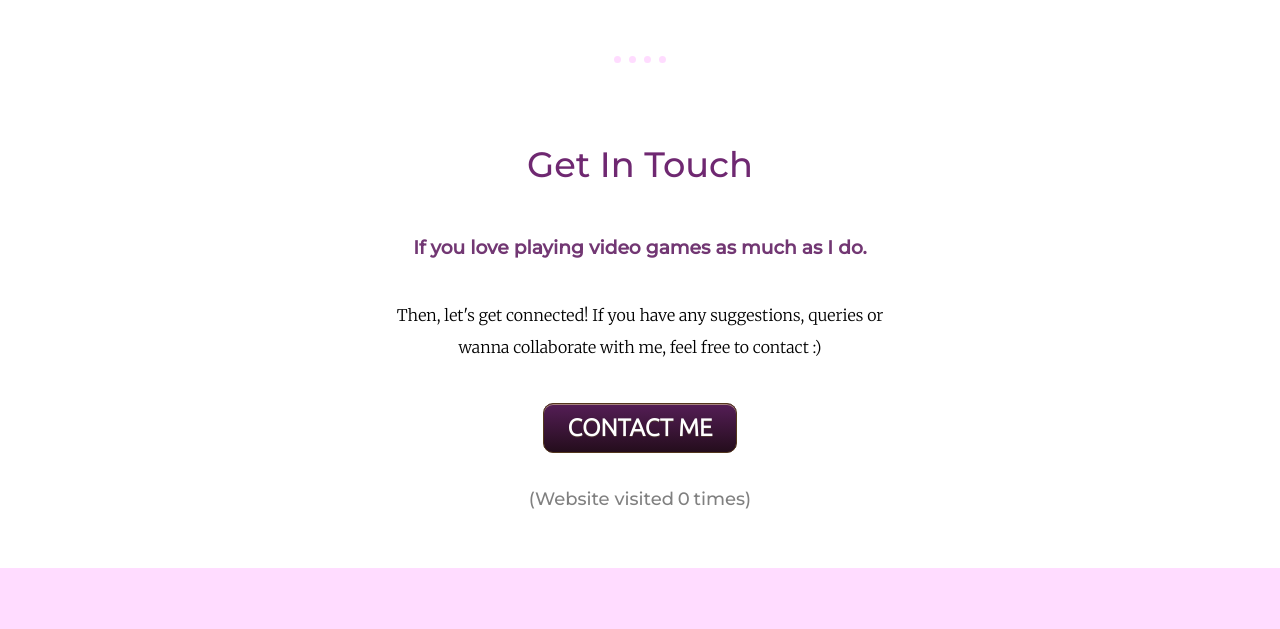
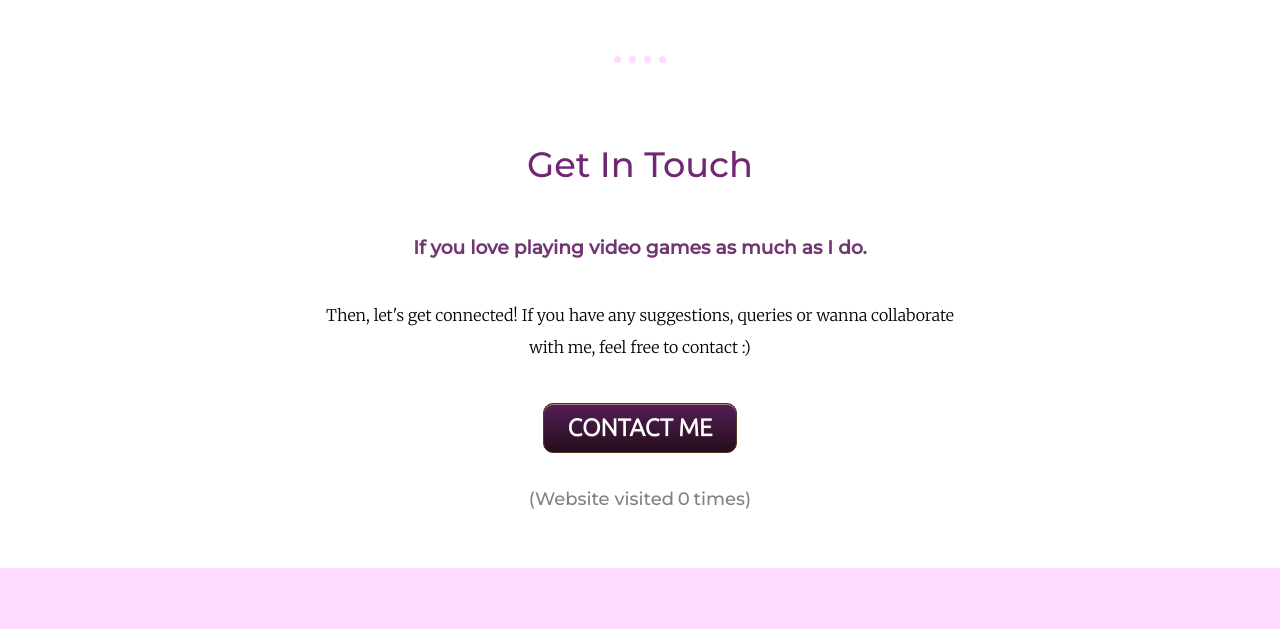
Before and after one commit to ujjwalsgupta/My-Website, a plain HTML site: page index.html in a window 1280 px wide. Shown: the part 2372-3001 px from the top of the page. Drawn offline with Linux system fonts and the light colour scheme; no server answers.

Commit message:
Update styles.css

```diff
--- a/styles.css
+++ b/styles.css
@@ -210,7 +210,7 @@ h3 {
 
 .contactme-paragraph {
   line-height: 2;
-  width: 40%;
+  width: 40rem;
   margin: auto;
 }
 
```
